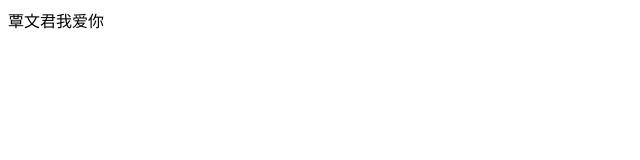
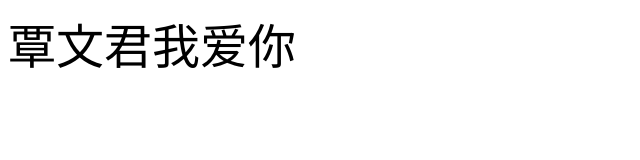
Before and after one commit to 52695504/52695504.github.io, a plain HTML site: page index.html in a window 1280 px wide. Shown: the whole page, without its empty margins (0-640 px from the left). Drawn offline with Linux system fonts and the light colour scheme.

Commit message:
Update index.html

```diff
--- a/index.html
+++ b/index.html
@@ -1 +1 @@
-<p><size="14">覃文君我爱你</p>
+<p> <font size="14"> 覃文君我爱你</p>
```
